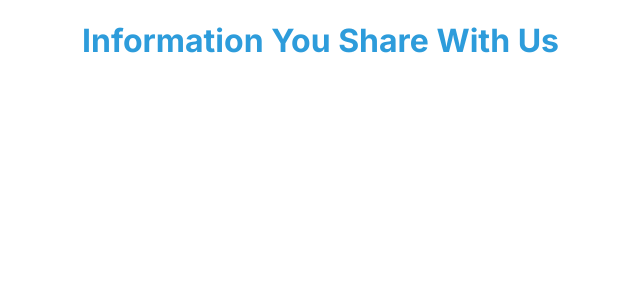
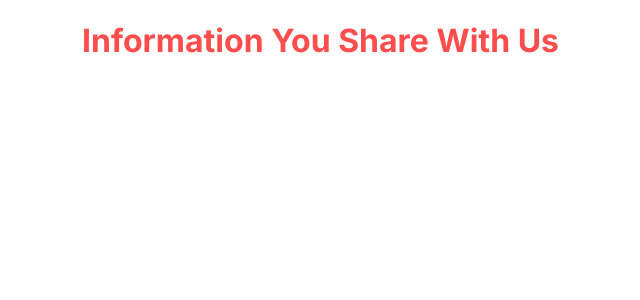
Before and after one commit to mwelwankuta/jobehouse, a React (Create React App) app in the folder client/: page /privacy in a window 1280 px wide. Shown: the top 300 px of the page, without its empty margins (118-758 px from the left). Built offline with nearby package versions, Linux system fonts and the light colour scheme; no server answers.

Commit message:
changed privacy page titles colors

```diff
--- a/client/src/Pages/Privacy.jsx
+++ b/client/src/Pages/Privacy.jsx
@@ -3,7 +3,7 @@ import React from 'react'
 function Privacy() {
   return (
     <div>
-      <h1 style={{ color: '#2d9cdb' }}>Information You Share With Us</h1>
+      <h1 style={{ color: '#fd4d4d' }}>Information You Share With Us</h1>
       <h3>Basic Account Information</h3>
       <p>
         You don’t have to create an account to use some of our service features,
@@ -34,7 +34,7 @@ function Privacy() {
         address, and your contact information to respond to your request.
       </p>
 
-      <h1 style={{ color: '#2d9cdb' }}>
+      <h1 style={{ color: '#fd4d4d' }}>
         Additional Information We Receive About You
       </h1>
 
```
